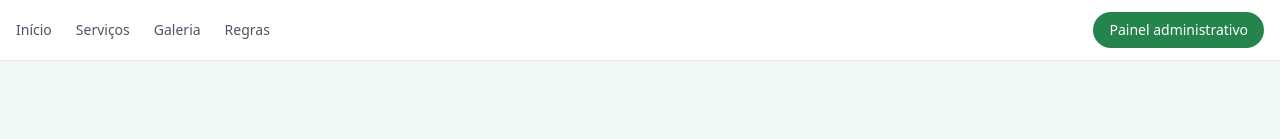
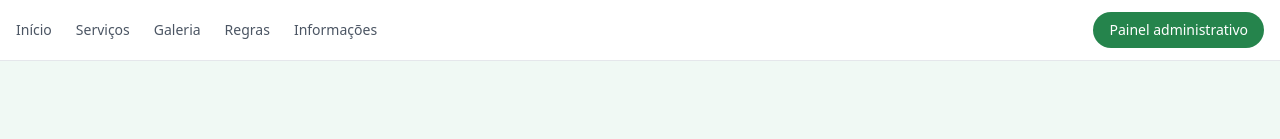
Before and after one commit to MelquiVieira12/chacara-da-nega, a Next.js app: page / in a window 1280 px wide. Shown: the top 139 px of the page. Built offline with nearby package versions, Linux system fonts and the light colour scheme; no server answers; the database is empty; grey boxes are pictures that could not be loaded.

Commit message:
Add 'Informações' link to navigation

```diff
--- a/src/app/layout.tsx
+++ b/src/app/layout.tsx
@@ -34,11 +34,12 @@ export default function RootLayout({
     <html lang="pt-BR">
       <body className="bg-white text-gray-900 antialiased">
                <nav className="flex flex-wrap items-center justify-between gap-3 border-b px-4 py-3 text-sm font-medium text-gray-600">
-          <div className="flex flex-wrap gap-4 sm:gap-6">
+                    <div className="flex flex-wrap gap-4 sm:gap-6">
             <a href="/" className="hover:text-brand-700">Início</a>
             <a href="/servicos" className="hover:text-brand-700">Serviços</a>
             <a href="/galeria" className="hover:text-brand-700">Galeria</a>
             <a href="/regras" className="hover:text-brand-700">Regras</a>
+            <a href="/informacoes" className="hover:text-brand-700">Informações</a>
           </div>
           <a href="/admin/login" className="whitespace-nowrap rounded-full bg-brand-600 px-4 py-2 text-white hover:bg-brand-700">
             <span className="hidden sm:inline">Painel administrativo</span>
```
